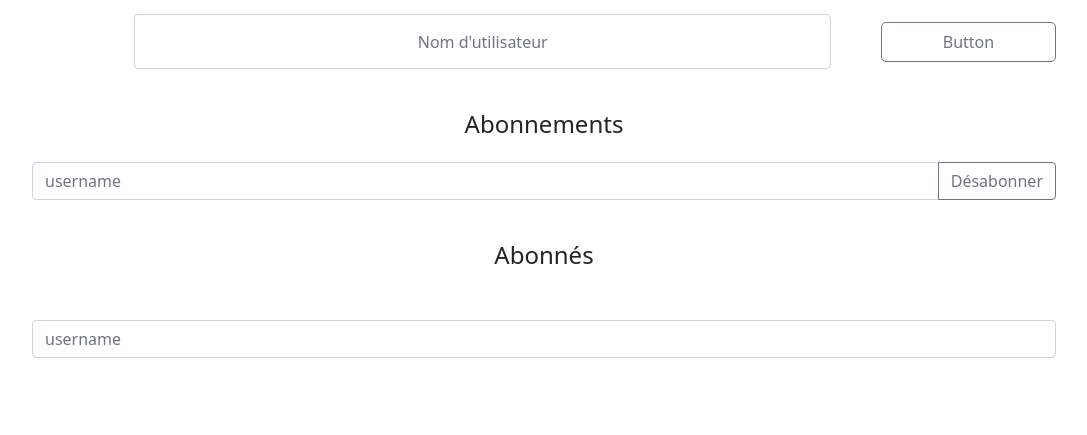
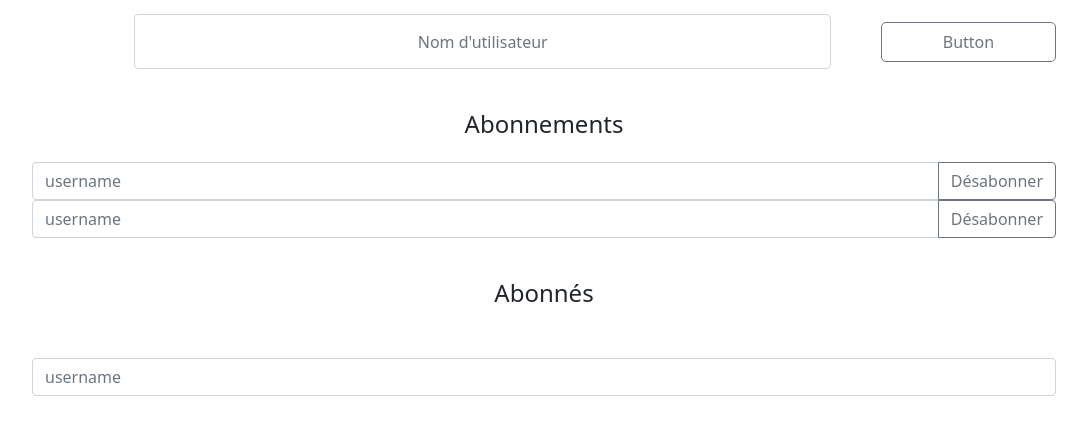
Before and after one commit to glgstyle/LITReview, a Django app: page /flow/subscription/ in a window 1280 px wide. Shown: the part 236-671 px from the top of the page, without its empty margins (96-1183 px from the left). Run offline with Django 4.2, Linux system fonts and the light colour scheme; style sheets or scripts are compiled from the project's sources.

Commit message:
Modification of margin bottom on followed users in subscription page

```diff
--- a/assets/style/subscription.css
+++ b/assets/style/subscription.css
@@ -15,7 +15,7 @@ body main .follow-new-user {
   display: flex;
   justify-content: flex-end;
 }
-body main .follow-new-user .input-group {
+body main .follow-new-user .input-group, body main .follow-new-user .mb-3 {
   align-items: center;
   width: 90%;
   margin-right: 0;
@@ -37,5 +37,8 @@ body main .follow-new-user #button-addon2 {
 body main .follow-new-user, body main .followers {
   margin-top: 35px;
 }
+body main #followed-users-input {
+  margin-bottom: 0 !important;
+}
 
 /*# sourceMappingURL=subscription.css.map */
--- a/assets/style/subscription.scss
+++ b/assets/style/subscription.scss
@@ -12,7 +12,7 @@ body{
         .follow-new-user{
             display: flex;
             justify-content: flex-end;
-            .input-group{
+            .input-group ,.mb-3{
                 align-items: center;
                 width: 90%;
                 margin-right: 0;
@@ -35,5 +35,8 @@ body{
         .follow-new-user, .followers{
             margin-top: 35px;
         }
+        #followed-users-input{
+            margin-bottom : 0!important;
+        }
     }
 }
--- a/review/templates/subscription.html
+++ b/review/templates/subscription.html
@@ -18,6 +18,10 @@
         </div>
         <h2>Abonnements</h2>
         <div class="followed-users">
+            <div class="input-group mb-3" id="followed-users-input">
+                <input type="text" class="form-control" placeholder="username" aria-label="Recipient's username" aria-describedby="button-addon2">
+                <button class="btn btn-outline-secondary" type="button" id="button-addon2">Désabonner</button>
+            </div>
             <div class="input-group mb-3">
                 <input type="text" class="form-control" placeholder="username" aria-label="Recipient's username" aria-describedby="button-addon2">
                 <button class="btn btn-outline-secondary" type="button" id="button-addon2">Désabonner</button>
```
Also changed, not shown: 1 other file.
